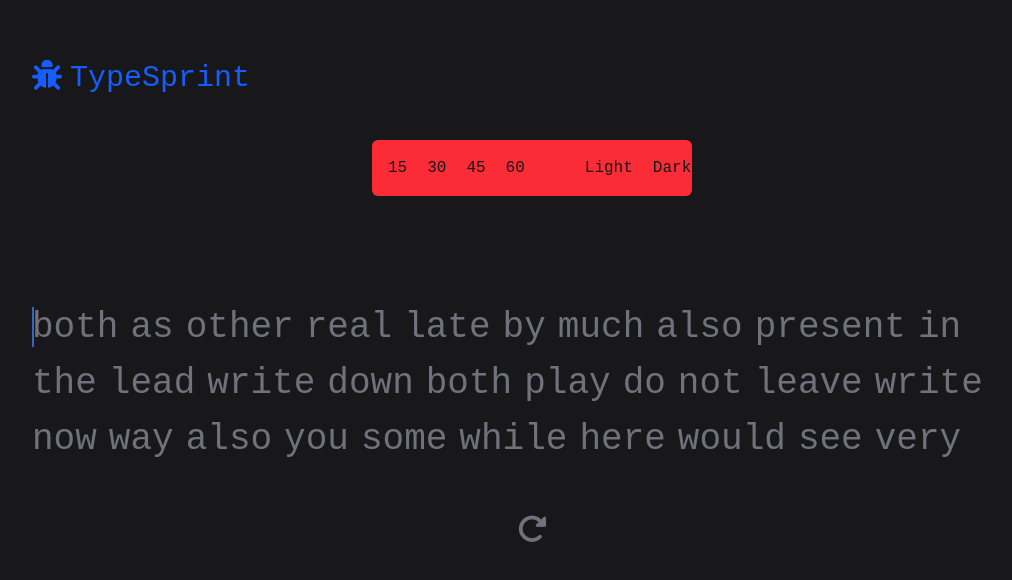
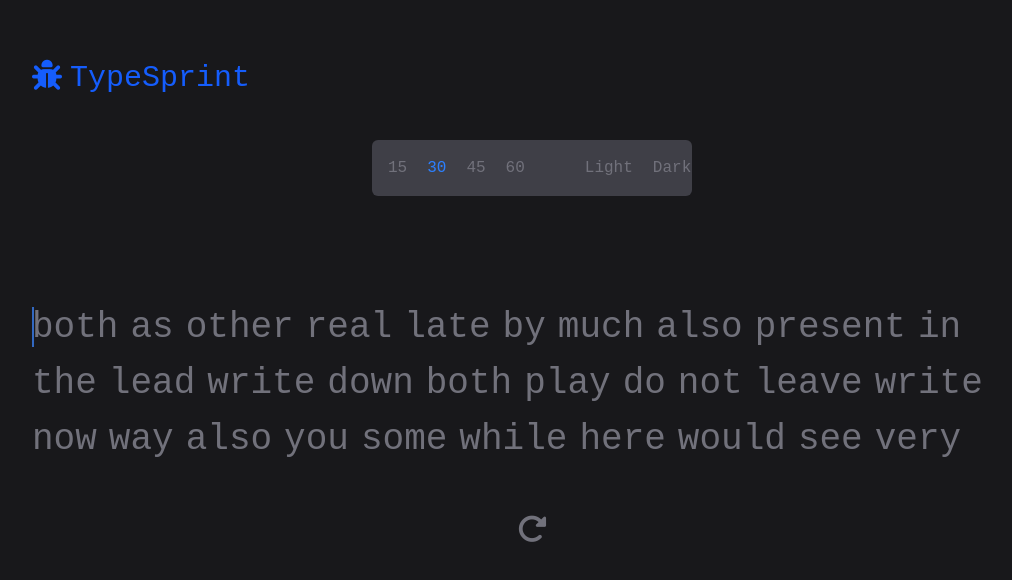
Before and after one commit to stvy2346/indietype, a React (Vite) app in the folder typing-app/: page / in a window 1280 px wide. Shown: the top 580 px of the page, without its empty margins (108-1120 px from the left). Built offline with nearby package versions, Linux system fonts and the light colour scheme.

Commit message:
made the settingsbar functional and solved some bugs

```diff
--- a/typing-app/src/App.jsx
+++ b/typing-app/src/App.jsx
@@ -35,7 +35,7 @@ function App() {
       const correctWords = letterStates.filter((wordState)=>{
           return wordState && wordState.every((letterState) => letterState === "correct");
       }).length;
-      return Math.round(correctWords * ((60)/initialTime));
+      return correctWords > 1 ? Math.round((correctWords) * ((60)/initialTime)) : 0;
     }
 
     useEffect(()=>{
@@ -52,7 +52,14 @@ function App() {
     <main className="bg-zinc-900 min-h-screen px-15 py-5">
       <Header/>
       <div className='flex justify-center items-center'>
-        <Settingbar/>
+        <Settingbar
+          initialTime={initialTime}
+          setInitialTime={setInitialTime}
+          time={time}
+          setTime={setTime}
+          theme={theme}
+          setTheme={setTheme}
+        />
       </div>
       <div className='px-20 mb-4 min-h-[40px]'>
           {timerVisible && <Timerorspeed
--- a/typing-app/src/components/Gameboard.jsx
+++ b/typing-app/src/components/Gameboard.jsx
@@ -56,8 +56,18 @@ const Gameboard = (props) => {
         setCurrentLetterIndex((prev) => prev - 1);
         newLetterStates[currentWordIndex][currentLetterIndex - 1] = "";
       } else if (currentWordIndex > 0) {
-        setCurrentWordIndex((prev) => prev - 1);
-        setCurrentLetterIndex(wordList[currentWordIndex - 1].length);
+        const currentWordElement = document.querySelectorAll('.word')[currentWordIndex];
+        const previousWordElement = document.querySelectorAll('.word')[currentWordIndex-1];
+
+        if(previousWordElement){
+          const currentTop = currentWordElement.getBoundingClientRect().top;
+          const previousTop = previousWordElement.getBoundingClientRect().top;
+
+          if(currentTop === previousTop){
+            setCurrentWordIndex((prev) => prev - 1);
+            setCurrentLetterIndex(wordList[currentWordIndex - 1].length);
+          }
+        }
       }
     }
 
--- a/typing-app/src/components/Settingsbar.jsx
+++ b/typing-app/src/components/Settingsbar.jsx
@@ -1,19 +1,25 @@
 import React from "react";
 
 const Settingbar = (props) =>{
-    const {} = props;
+    const {initialTime,setInitialTime,theme,setTheme,time,setTime} = props;
     const timeOptions = [15, 30, 45, 60];
     const themeOptions = ["Light","Dark"]
 
     return(
-        <div className="bg-red-500 text-zinc-900 p-4 rounded-md flex items-center max-w-[20rem] gap-15 mb-10">
+        <div className="bg-zinc-700 text-zinc-500 p-4 rounded-md flex items-center max-w-[20rem] gap-15 mb-10">
             <div className="flex gap-5">
-                {timeOptions.map((time)=>(
+                {timeOptions.map((timeOption)=>(
                     <button
-                        key={time}
-
+                        key={timeOption}
+                        className={`${initialTime === timeOption ? "text-blue-500" : ""}`}
+                        onClick={()=>{
+                            if(initialTime !== timeOption){
+                                setInitialTime(timeOption);
+                                setTime(timeOption);
+                            }
+                        }}
                     >
-                        {time}
+                        {timeOption}
                     </button>
                 ))}
             </div>
```
